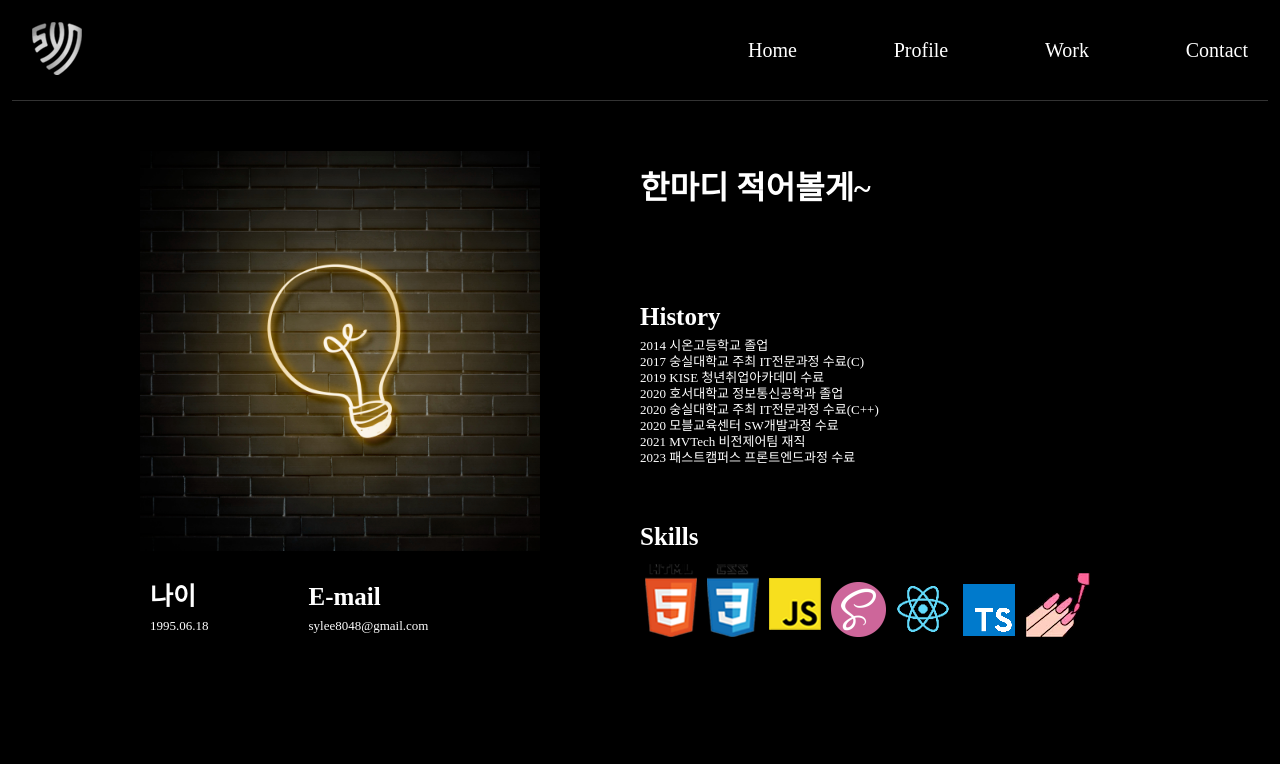
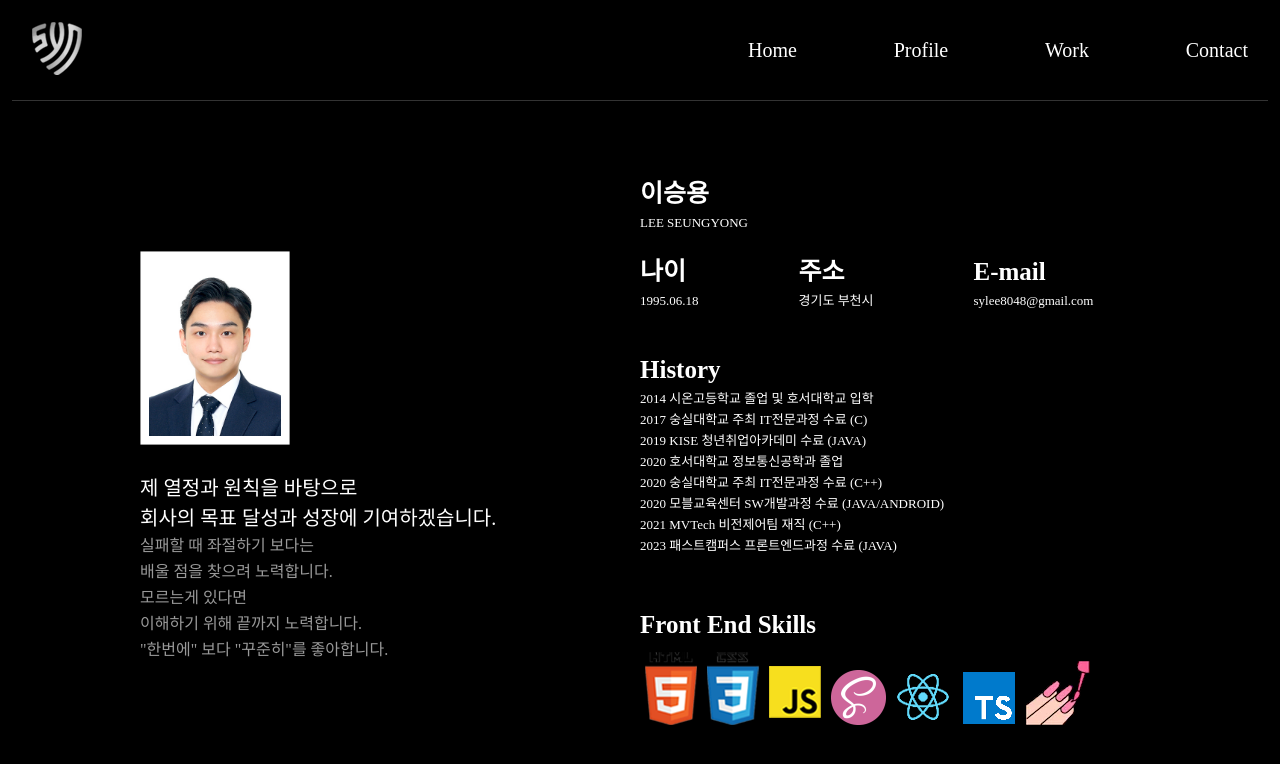
Before and after one commit to yong8048/portfolio, a React (Vite) app: page /profile in a window 1280 px wide. Shown: the top 764 px of the page. Built offline with nearby package versions, Linux system fonts and the light colour scheme.

Commit message:
feat: Profile 수정

```diff
--- a/src/components/Profile/index.tsx
+++ b/src/components/Profile/index.tsx
@@ -7,32 +7,43 @@ const Profile = () => {
     <>
       <S.ProfileContainer>
         <S.ProfileLeftSection>
-          <S.ProfileLogo>
-            <img src='/assets/bulb.jpg' alt='ProfileLogo' width={'400px'} />
-          </S.ProfileLogo>
+          <S.ProfileLogo src='/assets/profile.jpg' alt='ProfileLogo' />
+          <S.ProfileH3>제 열정과 원칙을 바탕으로</S.ProfileH3>
+          <S.ProfileH3>회사의 목표 달성과 성장에 기여하겠습니다.</S.ProfileH3>
+          <S.ProfileH4>실패할 때 좌절하기 보다는</S.ProfileH4>
+          <S.ProfileH4>배울 점을 찾으려 노력합니다.</S.ProfileH4>
+          <S.ProfileH4>모르는게 있다면</S.ProfileH4>
+          <S.ProfileH4>이해하기 위해 끝까지 노력합니다.</S.ProfileH4>
+          <S.ProfileH4>"한번에" 보다 "꾸준히"를 좋아합니다.</S.ProfileH4>
+        </S.ProfileLeftSection>
+        <S.ProfileRightSection>
+          <S.ProfileH2>이승용 </S.ProfileH2>
+          <S.ProfileP>LEE SEUNGYONG</S.ProfileP>
+
           <S.ProfileSubtitle>
             <div>
               <S.ProfileH2>나이</S.ProfileH2>
               <S.ProfileP>1995.06.18</S.ProfileP>
             </div>
             <div>
+              <S.ProfileH2>주소</S.ProfileH2>
+              <S.ProfileP>경기도 부천시</S.ProfileP>
+            </div>
+            <div>
               <S.ProfileH2>E-mail</S.ProfileH2>
               <S.ProfileP>sylee8048@gmail.com</S.ProfileP>
             </div>
           </S.ProfileSubtitle>
-        </S.ProfileLeftSection>
-        <S.ProfileRightSection>
-          <div>
-            <S.ProfileH1>한마디 적어볼게~</S.ProfileH1>
+
           <S.ProfileHistory>
             <S.ProfileH2>History</S.ProfileH2>
             {User.historyList.map((list, index) => (
               <S.ProfileP key={index}>{list}</S.ProfileP>
             ))}
           </S.ProfileHistory>
-          </div>
+
           <S.ProfileSkills>
-            <S.ProfileH2>Skills</S.ProfileH2>
+            <S.ProfileH2>Front End Skills</S.ProfileH2>
             <div>
               {User.skillImg.map((imgSrc, index) => (
                 <S.ProfileSkillsImg key={index} src={imgSrc} alt={`Skill ${index}`} />
--- a/src/components/Profile/styles.ts
+++ b/src/components/Profile/styles.ts
@@ -11,13 +11,16 @@ export const ProfileLeftSection = styled.div`
 export const ProfileRightSection = styled.div`
   width: 500px;
 `;
-export const ProfileLogo = styled.div``;
+export const ProfileLogo = styled.img`
+  width: 150px;
+  margin: 100px 0 20px 0;
+`;
 export const ProfileHistory = styled.div`
-  margin-top: 100px;
+  margin-top: 50px;
 `;
 export const ProfileSubtitle = styled.div`
   display: flex;
-  margin-left: 10px;
+
   gap: 100px;
 `;
 export const ProfileH1 = styled.h1`
@@ -29,9 +32,20 @@ export const ProfileH2 = styled.h2`
   margin-top: 30px;
   margin-bottom: 10px;
 `;
+export const ProfileH3 = styled.p`
+  width: 400px;
+  font-size: 20px;
+  margin-top: 10px;
+`;
+export const ProfileH4 = styled.p`
+  width: 300px;
+  font-size: 16px;
+  margin-top: 10px;
+  color: #999;
+`;
 export const ProfileP = styled.p`
   font-size: 13px;
-  margin-top: 3px;
+  margin-top: 8px;
 `;
 export const ProfileSkills = styled.div`
   display: flex;
--- a/src/data/user.ts
+++ b/src/data/user.ts
@@ -56,14 +56,14 @@ const User = {
   ],
 
   historyList: [
-    '2014 시온고등학교 졸업',
-    '2017 숭실대학교 주최 IT전문과정 수료(C)',
-    '2019 KISE 청년취업아카데미 수료',
+    '2014 시온고등학교 졸업 및 호서대학교 입학',
+    '2017 숭실대학교 주최 IT전문과정 수료 (C)',
+    '2019 KISE 청년취업아카데미 수료 (JAVA)',
     '2020 호서대학교 정보통신공학과 졸업',
-    '2020 숭실대학교 주최 IT전문과정 수료(C++)',
-    '2020 모블교육센터 SW개발과정 수료',
-    '2021 MVTech 비전제어팀 재직',
-    '2023 패스트캠퍼스 프론트엔드과정 수료'
+    '2020 숭실대학교 주최 IT전문과정 수료 (C++)',
+    '2020 모블교육센터 SW개발과정 수료 (JAVA/ANDROID)',
+    '2021 MVTech 비전제어팀 재직 (C++)',
+    '2023 패스트캠퍼스 프론트엔드과정 수료 (JAVA)'
   ]
 };
 
```
Lines whose indentation alone changed are shown as unchanged.
